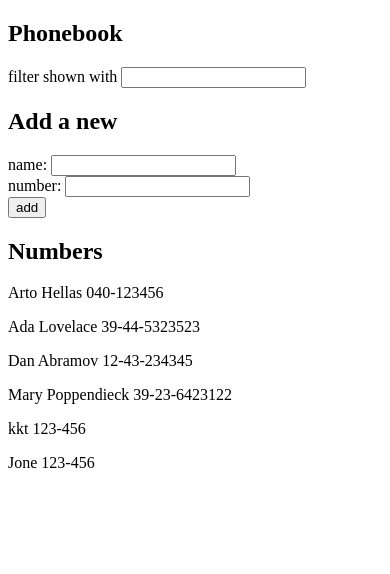
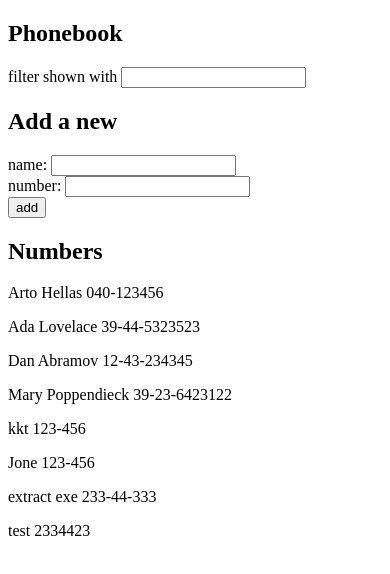
Before and after one commit to KaungKhantThar7777/Full-Stack-Open, a React (Create React App) app in the folder part2/phonebook/: page / in a window 390 px wide. Shown: the top 574 px of the page. Built offline with nearby package versions, Linux system fonts and the light colour scheme; data requests are answered from the project's data file.

Commit message:
Solved 2.16: Phonebook step8

```diff
--- a/part2/phonebook/db.json
+++ b/part2/phonebook/db.json
@@ -29,6 +29,16 @@
       "name": "Jone",
       "number": "123-456",
       "id": 6
+    },
+    {
+      "name": "extract exe",
+      "number": "233-44-333",
+      "id": 7
+    },
+    {
+      "name": "test ",
+      "number": "2334423",
+      "id": 8
     }
   ]
 }
--- a/part2/phonebook/src/App.js
+++ b/part2/phonebook/src/App.js
@@ -4,6 +4,7 @@ import axios from "axios";
 import Filter from "./components/Filter";
 import PersonForm from "./components/PersonForm";
 import Persons from "./components/Persons";
+import phonebook from "./services/phonebook";
 
 const App = () => {
   const [persons, setPersons] = useState([]);
@@ -12,9 +13,7 @@ const App = () => {
   const [filter, setFilter] = useState("");
 
   React.useEffect(() => {
-    axios
-      .get("http://localhost:3001/persons")
-      .then(({ data }) => setPersons(data));
+    phonebook.getAll().then(({ data }) => setPersons(data));
   }, []);
 
   const handleNameChange = (e) => {
@@ -31,13 +30,11 @@ const App = () => {
       alert(`${newName} is already added to the phonebook`);
     } else {
       const newPerson = { name: newName, number: newPhone };
-      axios
-        .post("http://localhost:3001/persons", newPerson)
-        .then(({ data }) => {
-          setPersons(persons.concat(data));
-          setNewName("");
-          setNewPhone("");
-        });
+      phonebook.create(newPerson).then(({ data }) => {
+        setPersons(persons.concat(data));
+        setNewName("");
+        setNewPhone("");
+      });
     }
   };
 
--- /dev/null
+++ b/part2/phonebook/src/services/phonebook.js
@@ -0,0 +1,13 @@
+import axios from "axios";
+
+const getAll = () => {
+  return axios.get("http://localhost:3001/persons");
+};
+
+const create = (newPerson) => {
+  return axios.post("http://localhost:3001/persons", newPerson);
+};
+export default {
+  getAll,
+  create,
+};
```
